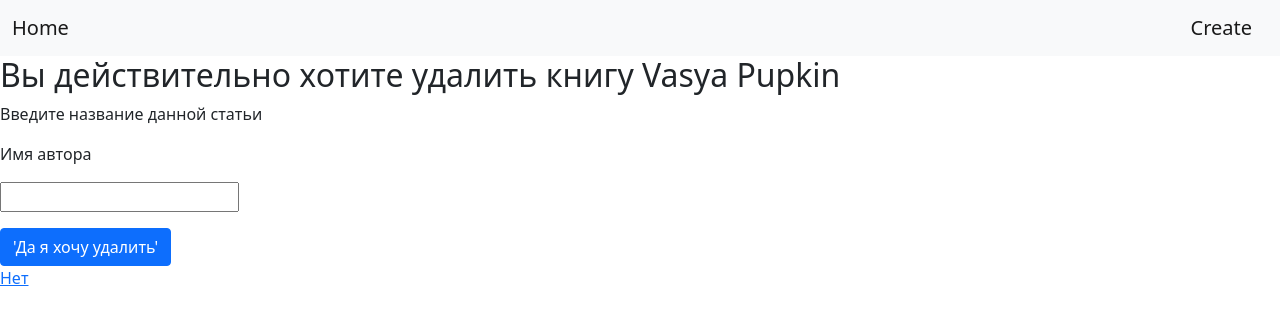
After one commit to stanislavdogai/python_group_9_stas_dogai_exam_6, a Django app: page /book/1/delete in a window 1280 px wide. The commit adds this page. Shown: the top 325 px of the page. Run offline with Django 4.2, Linux system fonts and the light colour scheme; data comes from the database, SQL or seed files in the repository.

Commit message:
добавлен метод delete

```diff
--- a/source/webapp/forms.py
+++ b/source/webapp/forms.py
@@ -8,3 +8,10 @@ class BookForm(forms.Form):
     text = forms.CharField(max_length=2000, required=True, label='Текст записи')
     # created_at = forms.DateTimeField(widget=widgets.DateTimeInput(attrs={"type": "date"}), label="Дата создания")
     # status = forms.ChoiceField(required=True, choices=STATUS_CHOIСES, label="Статус")
+
+class BookDeleteForm(forms.Form):
+    name_author = forms.CharField(max_length=100,
+                            required=True,
+                            label="Имя автора",
+                            error_messages={"required": "Поле обязательно для заполнения"},
+                            )
--- /dev/null
+++ b/source/webapp/templates/book_delete.html
@@ -0,0 +1,11 @@
+{% extends 'base.html' %}
+{% block content %}
+<form action="{% url "book_delete" book.pk %}" method="POST">
+    {% csrf_token %}
+        <h2>Вы действительно хотите удалить книгу {{ book.name_author }}</h2>
+        <p>Введите название данной статьи</p>
+        {% include "partial/form.html" with button_text="'Да я хочу удалить'" %}
+    </form>
+    <a href="{% url "home_page"%}">Нет</a>
+
+{% endblock %}
--- a/source/webapp/templates/home.html
+++ b/source/webapp/templates/home.html
@@ -8,10 +8,9 @@
             <div class="card-body">
                 <div class="d-flex bd-highlight mb-3">
                     <h5 class="card-title">{{ book.name_author }} ({{ book.email }})</h5>
-                  <div class="p-2 bd-highlight"><a href=""><i class="fas fa-trash"></i></a></div>
+                  <div class="p-2 bd-highlight"><a href="{% url 'book_delete' book.pk %}"><i class="fas fa-trash"></i></a></div>
                   <div class="p-2 bd-highlight"><a href="{% url 'book_update' book.pk%}"><i class="fas fa-edit"></i></a></div>
                 </div>
-{#                <h5 class="card-title">{{ book.name_author }} ({{ book.email }})</h5>#}
             <p class="card-text">{{ book.text }}</p>
             </div>
         </div>
--- a/source/webapp/urls.py
+++ b/source/webapp/urls.py
@@ -1,10 +1,10 @@
 from django.urls import path
 
-from webapp.views import home_page, create_book_view, book_update
+from webapp.views import home_page, create_book_view, book_update, book_delete
 
 urlpatterns = [
     path('', home_page, name='home_page'),
     path('create/', create_book_view, name='create_page'),
     path('book/<int:pk>/update', book_update, name="book_update"),
-    # path('book/<int:pk>/delete', book_delete, name="book_delete")
+    path('book/<int:pk>/delete', book_delete, name="book_delete")
 ]
--- a/source/webapp/views.py
+++ b/source/webapp/views.py
@@ -1,11 +1,11 @@
 from django.shortcuts import render, redirect, get_object_or_404
 
-from webapp.forms import BookForm
+from webapp.forms import BookForm, BookDeleteForm
 from webapp.models import FaceBook
 
 
 def home_page(request):
-    books = FaceBook.objects.order_by("created_at")
+    books = FaceBook.objects.order_by("created_at").filter(status='active')
     return render(request, 'home.html', {'books': books})
 
 def create_book_view(request):
@@ -48,17 +48,17 @@ def book_update(request, pk):
             return redirect("home_page")
         return render(request, 'book_update.html', {"book": book, "form": form})
 
-# def book_delete(request, pk):
-#     article = get_object_or_404(Article, pk=pk)
-#     if request.method == 'GET':
-#         form = ArticleDeleteForm()
-#         return render(request, "article_delete.html", {"article": article, "form": form})
-#     else:
-#         form = ArticleDeleteForm(data=request.POST)
-#         if form.is_valid():
-#             if form.cleaned_data.get("title") != article.title:
-#                 form.errors['title'] = ["Название статьи не соответствует"]
-#                 return render(request, "article_delete.html", {"article": article, "form": form})
-#             article.delete()
-#             return redirect("index")
-#         return render(request, "article_delete.html", {"article": article, "form": form})
+def book_delete(request, pk):
+    book = get_object_or_404(FaceBook, pk=pk)
+    if request.method == 'GET':
+        form = BookDeleteForm()
+        return render(request, "book_delete.html", {"book": book, "form": form})
+    else:
+        form = BookDeleteForm(data=request.POST)
+        if form.is_valid():
+            if form.cleaned_data.get("name_author") != book.name_author:
+                form.errors['name_author'] = ["Автор книги не соответствует"]
+                return render(request, "book_delete.html", {"book": book, "form": form})
+            book.delete()
+            return redirect("home_page")
+        return render(request, "book_delete.html", {"book": book, "form": form})
```
